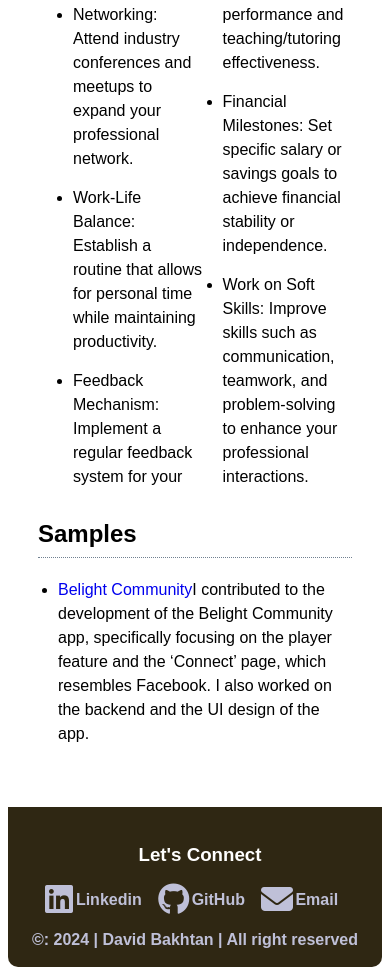
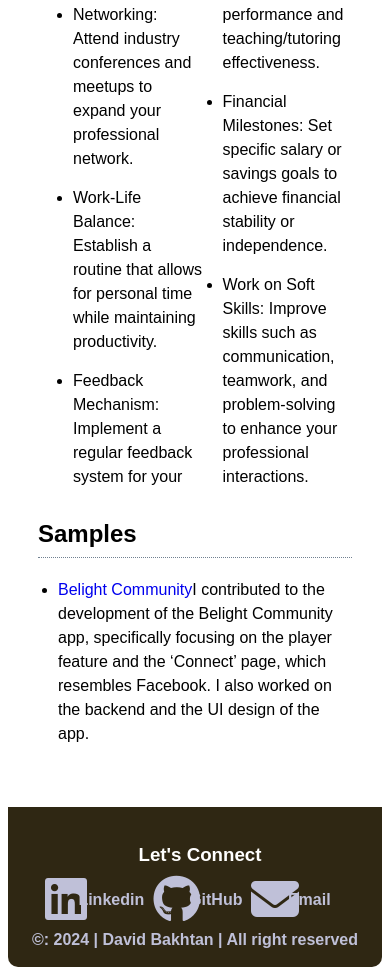
Before and after one commit to Marilyn94-Del/Marilyn94-del.github.io, a plain HTML site: page index.html in a window 390 px wide. Shown: the part 3937-4912 px from the top of the page. Drawn offline with Linux system fonts and the light colour scheme; some icons are missing.

Commit message:
optimiz footer icons 3

```diff
--- a/CSS/profile.css
+++ b/CSS/profile.css
@@ -148,24 +148,21 @@ footer a:visited {
         position: sticky;
     }
     header #subtitle {
-        font-size: 1rem; /* 18px */
+        font-size: 16px;
     }
 
     footer .linkedin-icon {
-        transform: scale(2);
+        transform: scale(3);
     }
 
     footer .github-icon {
-        transform: scale(2);
+        transform: scale(3);
     }
 
     footer .email-icon {
-        transform: scale(2);
+        transform: scale(3);
     }
 
-    .social-list li i {
-        margin-right: 10px;
-    }
 }
 
 @media (min-width: 768px) {
```
